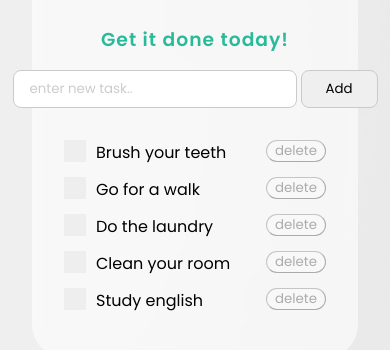
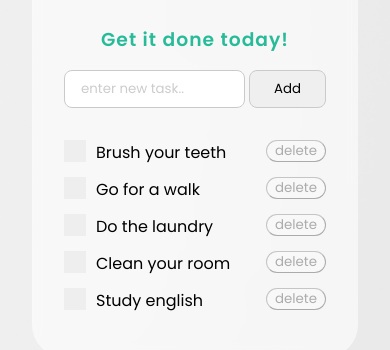
Before and after one commit to konrad88k/shopping-list, a plain HTML site: page index.html in a window 390 px wide. Shown: the part 316-666 px from the top of the page. Drawn offline with Linux system fonts and the light colour scheme; a web font is replaced by a local one.

Commit message:
RWD - mobile.[2]

```diff
--- a/style_mobile.css
+++ b/style_mobile.css
@@ -13,6 +13,9 @@
       padding-left: 2rem;
       max-width: 160px;
     }
+    #userinput {
+      min-width: 140px;
+    }
     #delete {
       margin-left: 0;
       padding-left: 8px;
```
